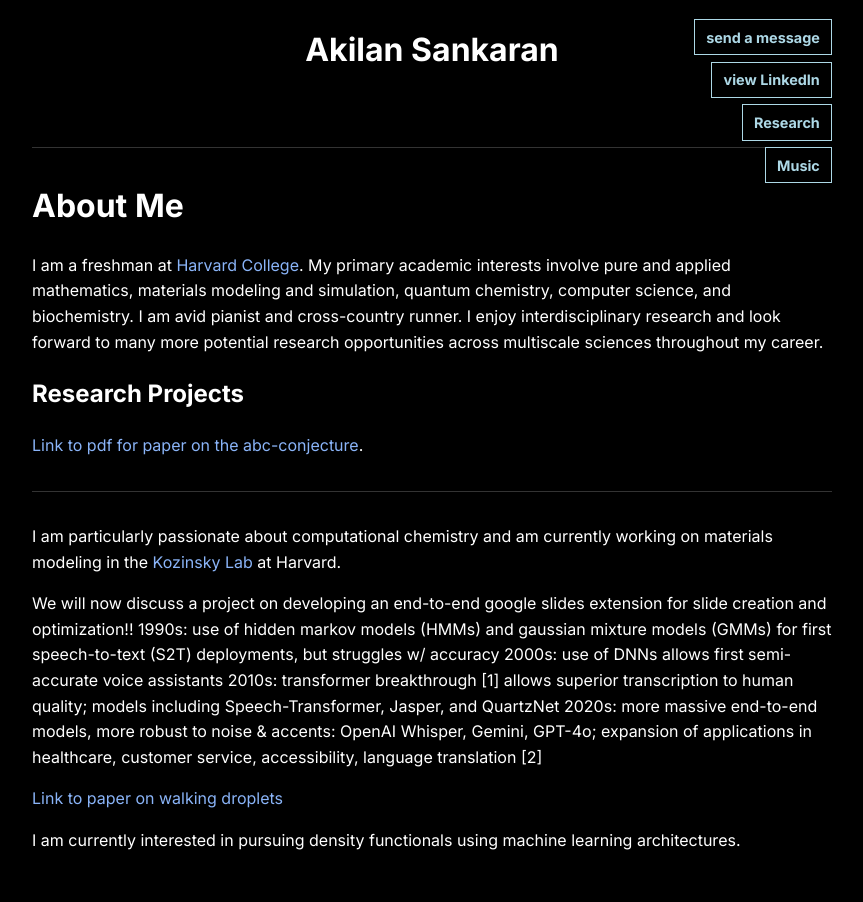
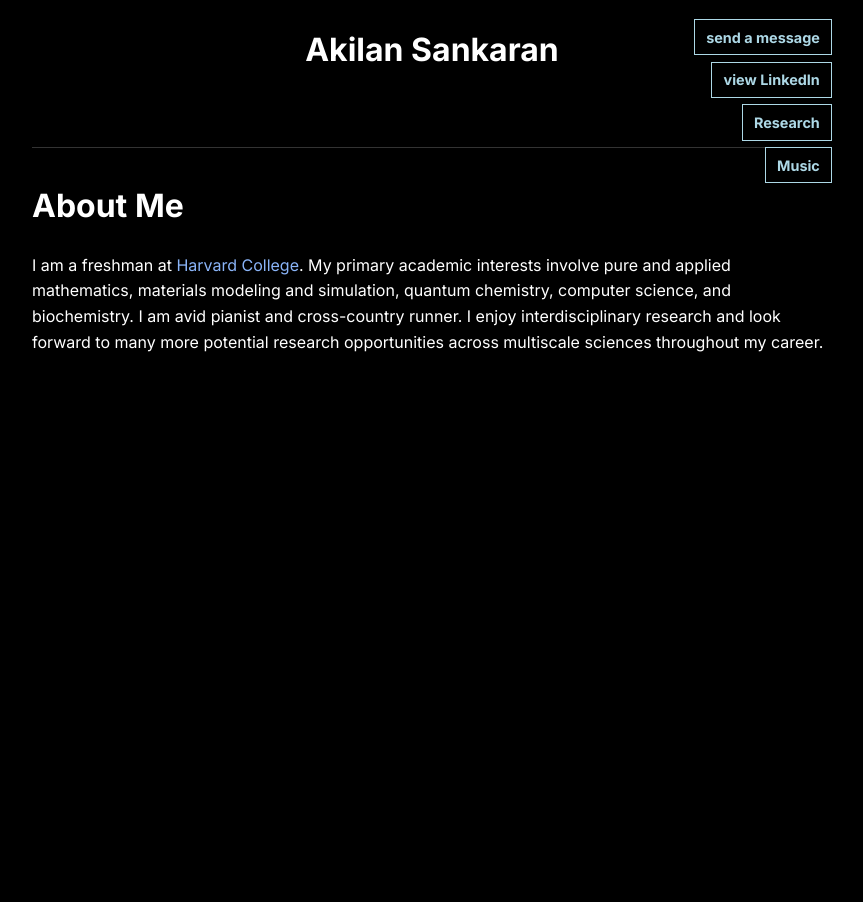
Before and after one commit to akilansankaran/akilansankaran.github.io, a Jekyll site: the page built from index.md, in a window 1280 px wide. Shown: the whole page, without its empty margins (208-1071 px from the left). Built offline with Jekyll 4.4.1, drawn with Linux system fonts in a browser that asks for light colours; some web fonts are replaced.

Commit message:
modified index.md text only

```diff
--- a/index.md
+++ b/index.md
@@ -7,21 +7,3 @@ title: Home
 # About Me
 
 I am a freshman at [Harvard College](https://harvard.edu). My primary academic interests involve pure and applied mathematics, materials modeling and simulation, quantum chemistry, computer science, and biochemistry. I am avid pianist and cross-country runner. I enjoy interdisciplinary research and look forward to many more potential research opportunities across multiscale sciences throughout my career.
-
-## Research Projects
-
-[Link to pdf for paper on the abc-conjecture](./isef_paper_abcs.pdf).
-
-* * *
-
-I am particularly passionate about computational chemistry and am currently working on materials modeling in the [Kozinsky Lab](https://mir.g.harvard.edu/) at Harvard.
-
-We will now discuss a project on developing an end-to-end google slides extension for slide creation and optimization!! 1990s: use of hidden markov models (HMMs) and gaussian mixture models (GMMs) for first speech-to-text (S2T) deployments, but struggles w/ accuracy
-2000s: use of DNNs allows first semi-accurate voice assistants
-2010s: transformer breakthrough [1] allows superior transcription to human quality; models including Speech-Transformer, Jasper, and QuartzNet
-2020s: more massive end-to-end models, more robust to noise & accents: OpenAI Whisper, Gemini, GPT-4o; expansion of applications in healthcare, customer service, accessibility, language translation [2]
-
-
-[Link to paper on walking droplets](./sts_paper_final.pdf)
-
-I am currently interested in pursuing density functionals using machine learning architectures.
```
